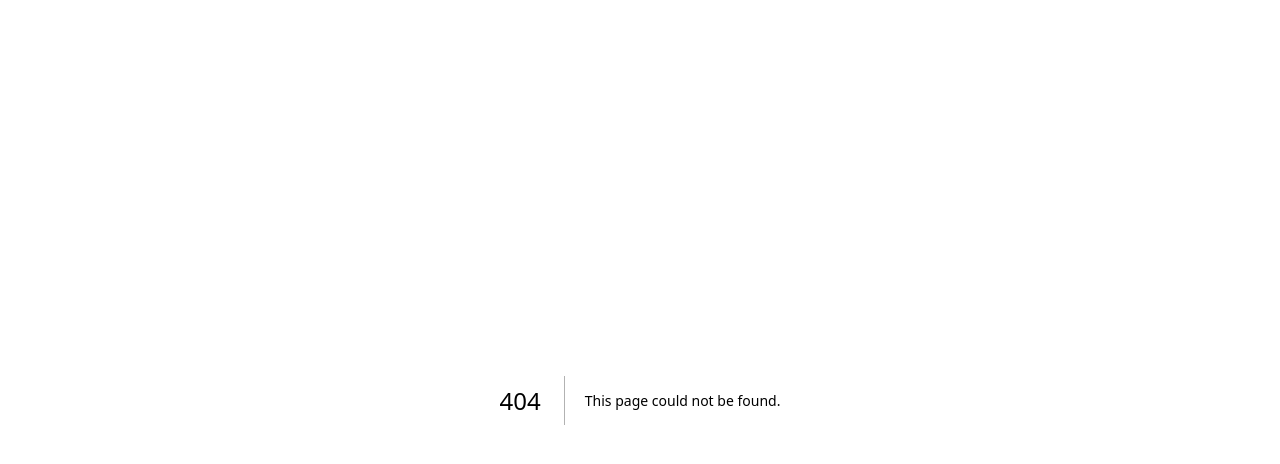
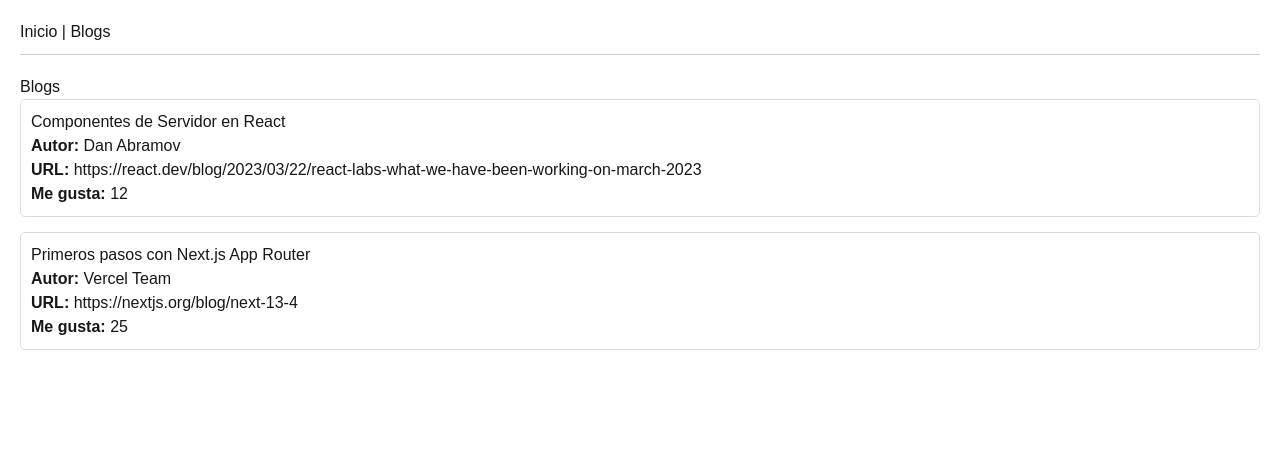
Before and after one commit to nmantilla12/blog-app, a Next.js app: page /blogs in a window 1280 px wide. Before the commit this address had no page. Shown: the top 464 px of the page. Built offline with nearby package versions, Linux system fonts and the light colour scheme.

Commit message:
feat: complete blog list exercise

```diff
--- /dev/null
+++ b/app/blogs/page.tsx
@@ -0,0 +1,21 @@
+import { getBlogs } from '../services/blogs'
+
+export default async function BlogsPage() {
+  const blogs = await getBlogs()
+
+  return (
+    <div>
+      <h1>Blogs</h1>
+      <ul style={{ listStyleType: 'none', padding: 0 }}>
+        {blogs.map((blog) => (
+          <li key={blog.id} style={{ marginBottom: '15px', border: '1px solid #ddd', padding: '10px', borderRadius: '5px' }}>
+            <h2>{blog.title}</h2>
+            <p><strong>Autor:</strong> {blog.author}</p>
+            <p><strong>URL:</strong> <a href={blog.url} target="_blank" rel="noopener noreferrer">{blog.url}</a></p>
+            <p><strong>Me gusta:</strong> {blog.likes}</p>
+          </li>
+        ))}
+      </ul>
+    </div>
+  )
+}
--- a/app/layout.tsx
+++ b/app/layout.tsx
@@ -1,29 +1,20 @@
-import type { Metadata } from "next";
-import { Geist, Geist_Mono } from "next/font/google";
-import "./globals.css";
+import Link from 'next/link'
+import './globals.css'
 
-const geistSans = Geist({
-  variable: "--font-geist-sans",
-  subsets: ["latin"],
-});
-
-const geistMono = Geist_Mono({
-  variable: "--font-geist-mono",
-  subsets: ["latin"],
-});
-
-export const metadata: Metadata = {
-  title: "Create Next App",
-  description: "Generated by create next app",
-};
-
-export default function RootLayout({ children }: LayoutProps<"/">) {
+export default function RootLayout({
+  children,
+}: {
+  children: React.ReactNode
+}) {
   return (
-    <html
-      lang="en"
-      className={`${geistSans.variable} ${geistMono.variable} h-full antialiased`}
-    >
-      <body className="min-h-full flex flex-col">{children}</body>
+    <html lang="es">
+      <body style={{ padding: '20px', fontFamily: 'sans-serif' }}>
+        <nav style={{ marginBottom: '20px', borderBottom: '1px solid #ccc', paddingBottom: '10px' }}>
+          <Link href="/">Inicio</Link> | {' '}
+          <Link href="/blogs">Blogs</Link>
+        </nav>
+        {children}
+      </body>
     </html>
-  );
+  )
 }
--- a/app/page.tsx
+++ b/app/page.tsx
@@ -1,69 +1,8 @@
-import Image from "next/image";
-
-export default function Home() {
+export default function HomePage() {
   return (
-    <div className="flex flex-col flex-1 items-center justify-center bg-zinc-50 font-sans dark:bg-black">
-      <main className="flex flex-1 w-full max-w-3xl flex-col items-center justify-between py-32 px-16 bg-white dark:bg-black sm:items-start">
-        <Image
-          className="dark:invert h-5 w-[100px]"
-          src="/next.svg"
-          alt="Next.js logo"
-          width={100}
-          height={20}
-          priority
-        />
-        <div className="flex flex-col items-center gap-6 text-center sm:items-start sm:text-left">
-          <h1 className="max-w-xs text-3xl font-semibold leading-10 tracking-tight text-black dark:text-zinc-50">
-            To get started, edit the{" "}
-            <code className="rounded bg-black/[.06] px-1.5 py-0.5 font-mono text-[0.9em] dark:bg-white/[.08]">
-              page.tsx
-            </code>{" "}
-            file.
-          </h1>
-          <p className="max-w-md text-lg leading-8 text-zinc-600 dark:text-zinc-400">
-            Looking for a starting point or more instructions? Head over to{" "}
-            <a
-              href="https://vercel.com/templates?framework=next.js&utm_source=create-next-app&utm_medium=appdir-template-tw&utm_campaign=create-next-app"
-              className="font-medium text-zinc-950 dark:text-zinc-50"
-            >
-              Templates
-            </a>{" "}
-            or the{" "}
-            <a
-              href="https://nextjs.org/learn?utm_source=create-next-app&utm_medium=appdir-template-tw&utm_campaign=create-next-app"
-              className="font-medium text-zinc-950 dark:text-zinc-50"
-            >
-              Learning
-            </a>{" "}
-            center.
-          </p>
-        </div>
-        <div className="flex flex-col gap-4 text-base font-medium sm:flex-row">
-          <a
-            className="flex h-12 w-full items-center justify-center gap-2 rounded-full bg-foreground px-5 text-background transition-colors hover:bg-[#383838] dark:hover:bg-[#ccc] md:w-[158px]"
-            href="https://vercel.com/new?utm_source=create-next-app&utm_medium=appdir-template-tw&utm_campaign=create-next-app"
-            target="_blank"
-            rel="noopener noreferrer"
-          >
-            <Image
-              className="dark:invert h-[14px] w-4"
-              src="/vercel.svg"
-              alt="Vercel logomark"
-              width={16}
-              height={14}
-            />
-            Deploy Now
-          </a>
-          <a
-            className="flex h-12 w-full items-center justify-center rounded-full border border-solid border-black/[.08] px-5 transition-colors hover:border-transparent hover:bg-black/[.04] dark:border-white/[.145] dark:hover:bg-[#1a1a1a] md:w-[158px]"
-            href="https://nextjs.org/docs?utm_source=create-next-app&utm_medium=appdir-template-tw&utm_campaign=create-next-app"
-            target="_blank"
-            rel="noopener noreferrer"
-          >
-            Documentation
-          </a>
-        </div>
-      </main>
+    <div>
+      <h1>Página de Inicio</h1>
+      <p>Bienvenido a la aplicación de blogs.</p>
     </div>
-  );
+  )
 }
--- /dev/null
+++ b/app/services/blogs.ts
@@ -0,0 +1,28 @@
+export interface Blog {
+  id: string
+  title: string
+  author: string
+  url: string
+  likes: number
+}
+
+const initialBlogs: Blog[] = [
+  {
+    id: '1',
+    title: 'Componentes de Servidor en React',
+    author: 'Dan Abramov',
+    url: 'https://react.dev/blog/2023/03/22/react-labs-what-we-have-been-working-on-march-2023',
+    likes: 12
+  },
+  {
+    id: '2',
+    title: 'Primeros pasos con Next.js App Router',
+    author: 'Vercel Team',
+    url: 'https://nextjs.org/blog/next-13-4',
+    likes: 25
+  }
+]
+
+export const getBlogs = async (): Promise<Blog[]> => {
+  return initialBlogs
+}
```
